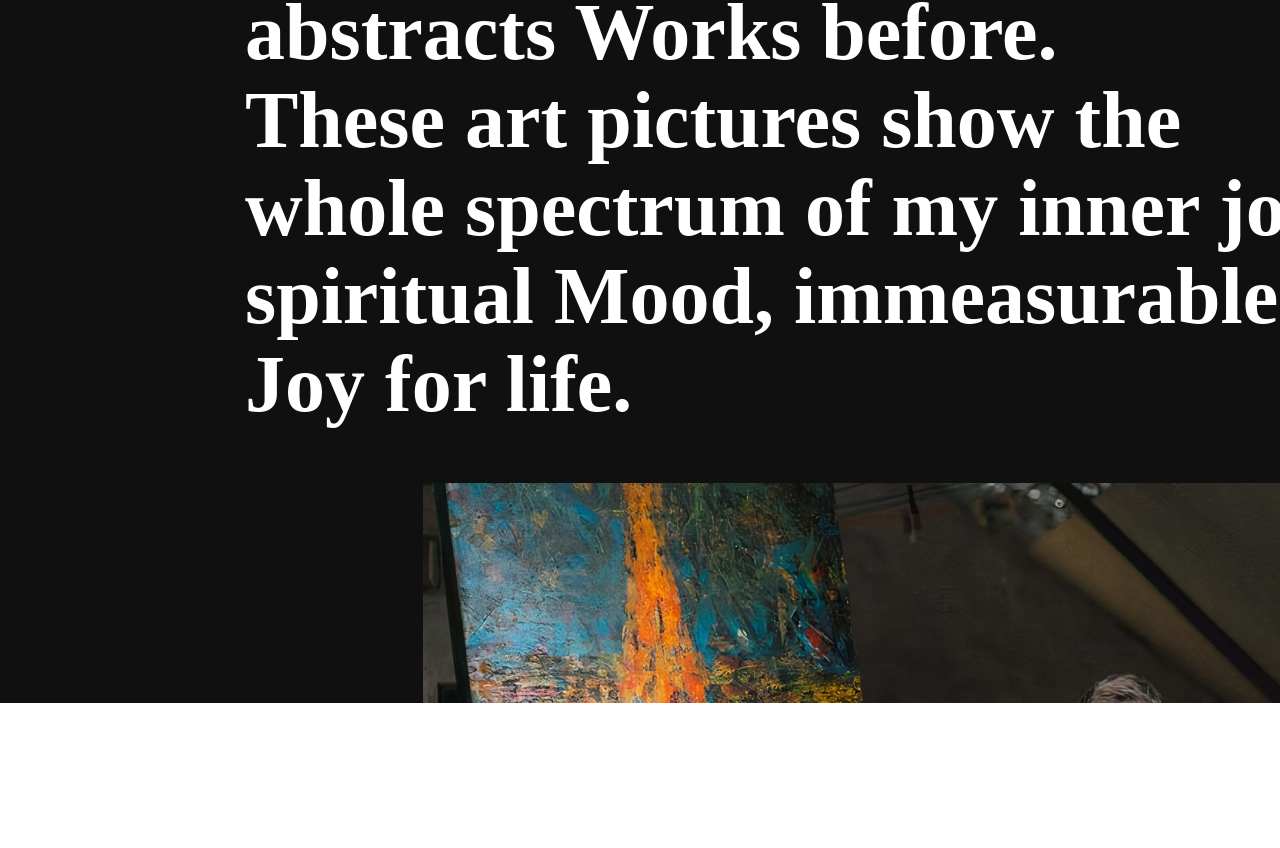
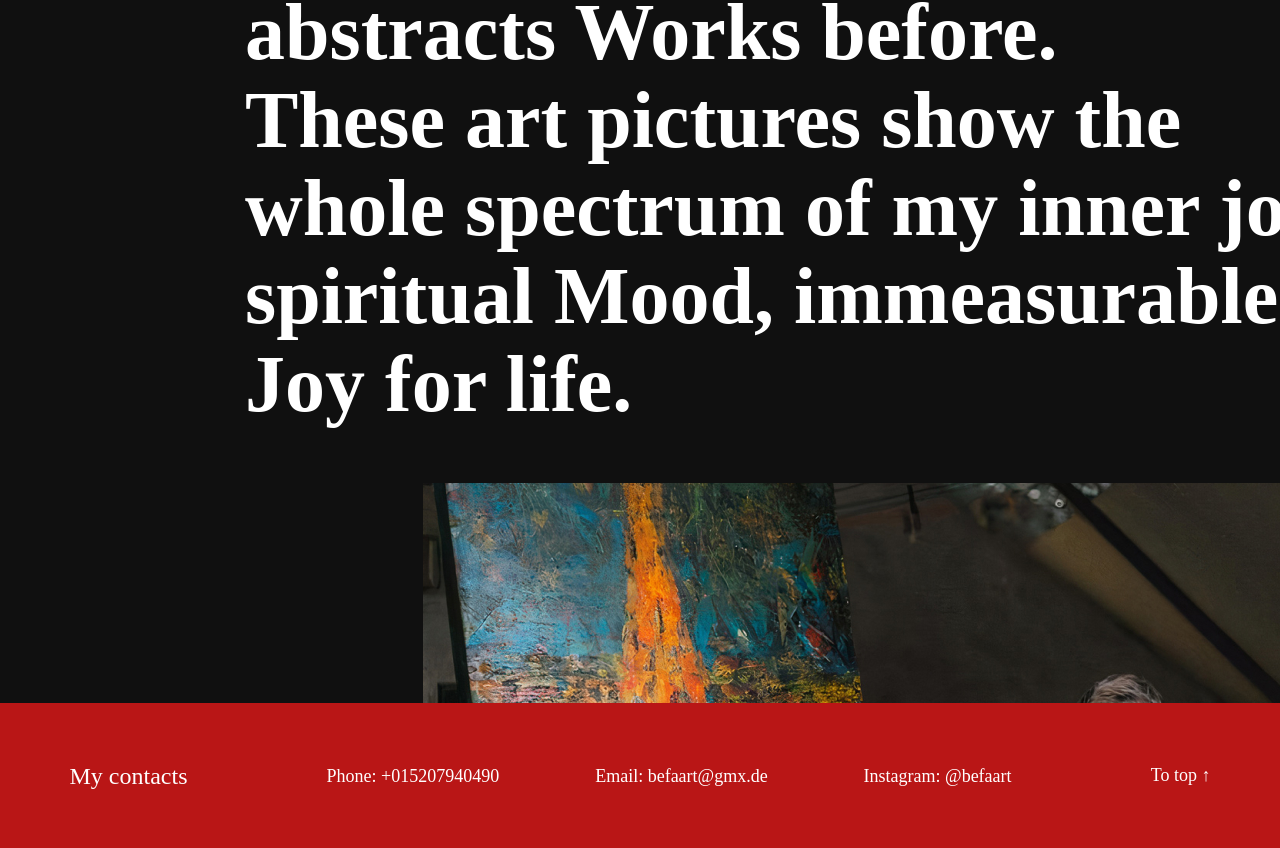
Before and after one commit to MishaPeshin/Befa-Art, a plain HTML site: page src/index.html in a window 1280 px wide. Shown: the part 3772-4620 px from the top of the page. Before the commit the page ends 4475 px from the top, so only its background shows below. Drawn offline with nearby package versions, Linux system fonts and the light colour scheme; files that its build step writes are made by us from their sources.

Commit message:
добавлен футер, исправлены ошибки

```diff
--- a/src/index.html
+++ b/src/index.html
@@ -16,8 +16,8 @@
                 <a href="" class="navigation__item">
                     <img src="img/logo.png" alt="logo" class="navigation__logo">
                 </a>
-                <a href="#" class="navigation__item">About me</a>
-                <a href="#" class="navigation__item">Contacts</a>
+                <a href="#about" class="navigation__item">About me</a>
+                <a href="#footer" class="navigation__item">Contacts</a>
             </div>
         </div>
     </nav>
@@ -78,5 +78,14 @@
         <img src="img/aboutme.jpg" alt="photo" class="about__img">
     </section>
 
+    <footer id="footer" class="footer">
+        <div class="title">My contacts</div>
+        <div class="footer__links">
+            <a href="tel:+015207940490" class="footer__link">Phone: +015207940490</a>
+            <a href="email:befaart@gmx.de" class="footer__link">Email: befaart@gmx.de</a>
+            <a href="" class="footer__link">Instagram: @befaart</a>
+        </div>
+        <a href="#home" class="footer__up">To top ↑</a>
+    </footer>
 </body>
 </html>
--- a/src/sass/blocks/_about.sass
+++ b/src/sass/blocks/_about.sass
@@ -14,6 +14,7 @@
         justify-content: space-between
         align-items: start
     &__rectangle
+        margin-top: 15px
         width: 245px
         height: 56px
         background-color: $main-color
--- /dev/null
+++ b/src/sass/blocks/_footer.sass
@@ -0,0 +1,31 @@
+.footer
+    height: 145px
+    background-color: $main-color
+    display: flex
+    justify-content: space-around
+    align-items: center
+    &__links
+        width: 685px
+        display: flex
+        justify-content: space-between
+    &__link
+        font-family: KyivType Sans
+        font-style: normal
+        font-weight: 500
+        font-size: 18px
+        line-height: 22px
+        text-decoration: none
+        color: #FFFFFF
+        &:hover
+            color: #fff
+    &__up
+        color: #fff
+        font-family: Geometria
+        font-style: normal
+        font-weight: 500
+        font-size: 18px
+        line-height: 23px
+        color: #FFFFFF
+        text-decoration: none
+        &:hover
+            color: #fff
--- a/src/sass/style.sass
+++ b/src/sass/style.sass
@@ -13,3 +13,4 @@
 @import 'blocks/header'
 @import 'blocks/portfolio'
 @import 'blocks/about'
+@import 'blocks/footer'
```
Also changed, not shown: dist/index.html (+11 -2 lines), dist/css/style.css.
